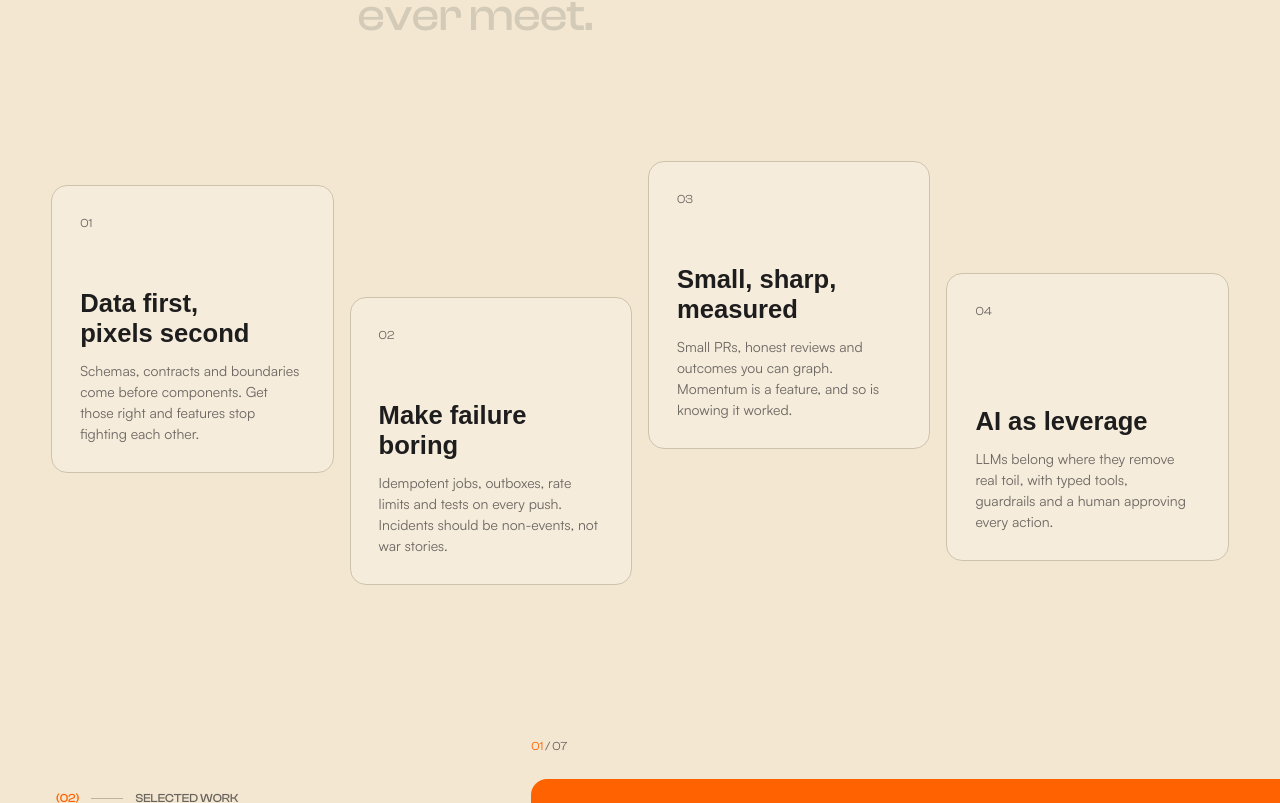
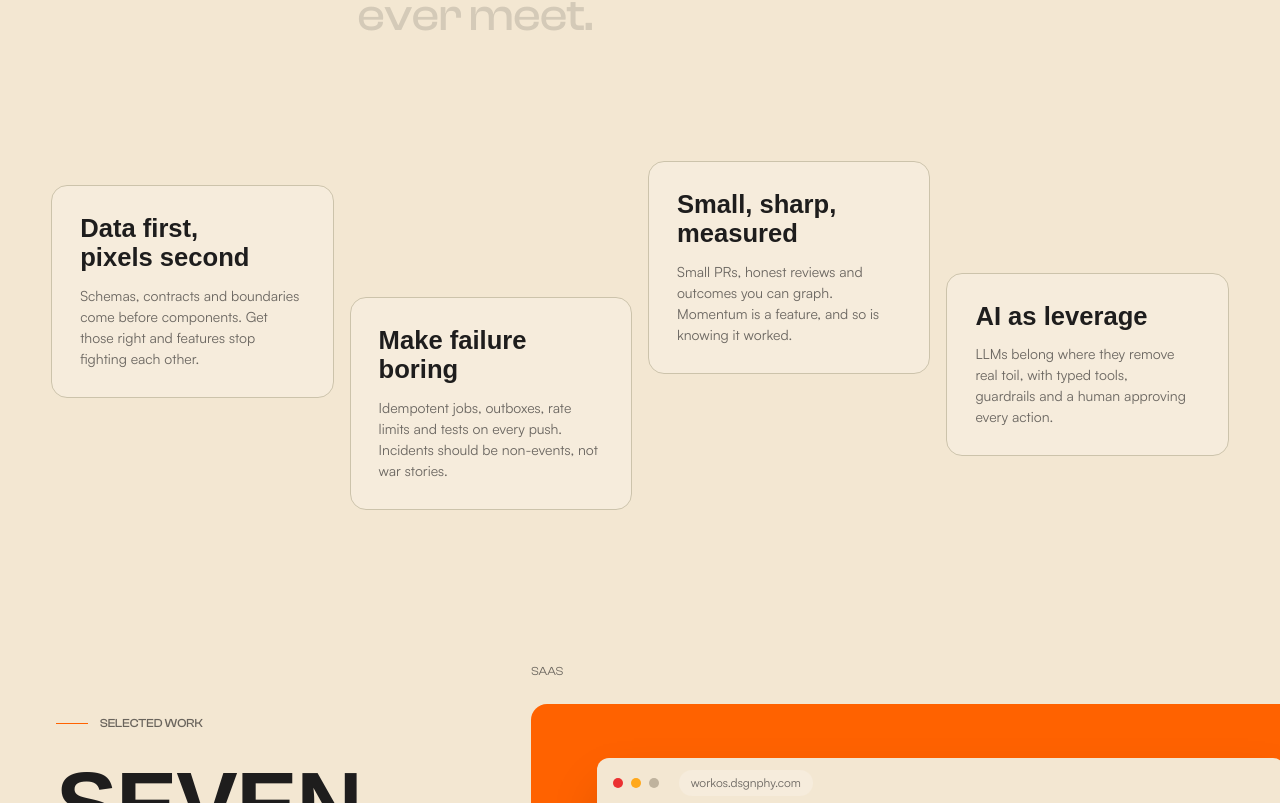
Before and after one commit to imVSaini/portfolio-v2, a Next.js app: page / in a window 1280 px wide. Shown: the part 1317-2120 px from the top of the page. Built offline with nearby package versions, Linux system fonts and the light colour scheme; a web font is replaced by a local one.

Commit message:
Refactor SectionLabel component to remove index prop, update multiple sections to use simplified labels, and enhance MobileMenu item rendering for improved accessibility.

```diff
--- a/src/components/layout/MobileMenu.tsx
+++ b/src/components/layout/MobileMenu.tsx
@@ -50,7 +50,7 @@ export function MobileMenu({ className }: { className?: string }) {
           </div>
           <nav aria-label="Mobile">
             <ul className="flex flex-col gap-1">
-              {nav.map((item, i) => (
+              {nav.map((item) => (
                 <li key={item.href}>
                   <ScrollLink
                     href={item.href}
@@ -59,9 +59,8 @@ export function MobileMenu({ className }: { className?: string }) {
                       pendingTarget.current = item.href;
                       setOpen(false);
                     }}
-                    className="flex items-baseline gap-4 py-1 font-display text-h3 font-semibold uppercase intent:text-accent"
+                    className="block py-1 font-display text-h3 font-semibold uppercase intent:text-accent"
                   >
-                    <span className="text-p4 text-muted">0{i + 1}</span>
                     {item.label}
                   </ScrollLink>
                 </li>
--- a/src/components/sections/Approach.tsx
+++ b/src/components/sections/Approach.tsx
@@ -36,7 +36,7 @@ export function Approach() {
     >
       <div className="grid gap-12 md:grid-cols-12">
         <div className="md:col-span-3">
-          <SectionLabel index="01">Approach</SectionLabel>
+          <SectionLabel>Approach</SectionLabel>
         </div>
         <div className="md:col-span-9">
           <h2 id="approach-title" className="sr-only">
@@ -49,15 +49,14 @@ export function Approach() {
         </div>
       </div>
 
-      <ol className="mt-24 grid gap-4 sm:grid-cols-2 lg:grid-cols-4 lg:items-start">
-        {principles.map((item, i) => (
+      <ul className="mt-24 grid gap-4 sm:grid-cols-2 lg:grid-cols-4 lg:items-start">
+        {principles.map((item) => (
           <li
             key={item.title}
             data-scroll=""
             data-scroll-speed={item.speed}
-            className="group relative flex min-h-72 flex-col justify-between gap-10 overflow-hidden rounded-2xl border border-line bg-surface p-7 transition-colors duration-500 corner-squircle hover:border-line-strong lg:even:mt-16 dark:bg-soot/60"
+            className="group relative flex flex-col overflow-hidden rounded-2xl border border-line bg-surface p-7 transition-colors duration-500 corner-squircle hover:border-line-strong lg:even:mt-16 dark:bg-soot/60"
           >
-            <span className="font-display text-p4 text-muted">0{i + 1}</span>
             <div className="flex flex-col gap-3">
               <h3 className="text-h4">{item.title}</h3>
               <p className="text-p3 text-muted">{item.body}</p>
@@ -68,7 +67,7 @@ export function Approach() {
             />
           </li>
         ))}
-      </ol>
+      </ul>
     </section>
   );
 }
--- a/src/components/sections/Contact.tsx
+++ b/src/components/sections/Contact.tsx
@@ -20,9 +20,7 @@ export function Contact() {
       />
 
       <div className="relative container-page flex flex-col gap-16">
-        <SectionLabel index="05" className="text-manila-light/60">
-          Contact
-        </SectionLabel>
+        <SectionLabel className="text-manila-light/60">Contact</SectionLabel>
 
         <RevealText as="h2" id="contact-title" className="text-h1 uppercase">
           Have a hard problem? Let’s build the <span className="text-accent">calm version.</span>
--- a/src/components/sections/Experience.tsx
+++ b/src/components/sections/Experience.tsx
@@ -65,7 +65,7 @@ export function Experience() {
     >
       <div className="grid gap-10 md:grid-cols-12 md:items-end">
         <div className="flex flex-col gap-8 md:col-span-8">
-          <SectionLabel index="03">Experience</SectionLabel>
+          <SectionLabel>Experience</SectionLabel>
           <RevealText as="h2" id="experience-title" className="text-h2 uppercase">
             Seven years of keeping production calm.
           </RevealText>
--- a/src/components/sections/Skills.tsx
+++ b/src/components/sections/Skills.tsx
@@ -38,7 +38,7 @@ export function Skills() {
     <section id="skills" aria-labelledby="skills-title" className="relative py-28 md:py-40">
       <div className="container-page grid gap-10 md:grid-cols-12 md:items-end">
         <div className="flex flex-col gap-8 md:col-span-8">
-          <SectionLabel index="04">Skills</SectionLabel>
+          <SectionLabel>Skills</SectionLabel>
           <RevealText as="h2" id="skills-title" className="text-h2 uppercase">
             One toolbox, the whole stack.
           </RevealText>
--- a/src/components/sections/Work.tsx
+++ b/src/components/sections/Work.tsx
@@ -18,21 +18,13 @@ function hostname(url: string) {
   return new URL(url).hostname.replace(/^www\./, "");
 }
 
-function ProjectPanel({ project, index }: { project: Project; index: number }) {
-  const number = String(index + 1).padStart(2, "0");
-  const total = String(projects.length).padStart(2, "0");
-
+function ProjectPanel({ project }: { project: Project }) {
   return (
     <article
       data-h-panel=""
       className="group flex w-[86vw] shrink-0 snap-center flex-col gap-6 sm:w-[70vw] md:h-[78svh] md:w-[min(64vw,60rem)]"
     >
-      <div className="flex items-center justify-between font-display text-p4 text-muted uppercase">
-        <span>
-          <span className="text-accent">{number}</span> / {total}
-        </span>
-        <span>{project.category}</span>
-      </div>
+      <p className="font-display text-p4 text-muted uppercase">{project.category}</p>
 
       <a
         href={project.url}
@@ -113,7 +105,7 @@ export function Work() {
   return (
     <HorizontalSection id="work" label="Selected work" className="py-24 md:py-0">
       <div className="flex w-[86vw] shrink-0 snap-start flex-col justify-center gap-8 sm:w-[60vw] md:w-[34vw] md:min-w-104">
-        <SectionLabel index="02">Selected work</SectionLabel>
+        <SectionLabel>Selected work</SectionLabel>
         <h2 className="text-h2 uppercase">
           Seven builds,{" "}
           <span className="text-stroke-faded-black dark:text-stroke-manila-light">
@@ -129,8 +121,8 @@ export function Work() {
         </p>
       </div>
 
-      {projects.map((project, index) => (
-        <ProjectPanel key={project.slug} project={project} index={index} />
+      {projects.map((project) => (
+        <ProjectPanel key={project.slug} project={project} />
       ))}
 
       {github && (
--- a/src/components/ui/SectionLabel.tsx
+++ b/src/components/ui/SectionLabel.tsx
@@ -1,15 +1,7 @@
 import { cn } from "@/lib/cn";
 
-/** Small index + title eyebrow that opens each section, e.g. "(02) Selected work". */
-export function SectionLabel({
-  index,
-  children,
-  className,
-}: {
-  index: string;
-  children: string;
-  className?: string;
-}) {
+/** Small eyebrow that opens each section, e.g. "— Selected work". */
+export function SectionLabel({ children, className }: { children: string; className?: string }) {
   return (
     <p
       className={cn(
@@ -17,8 +9,7 @@ export function SectionLabel({
         className,
       )}
     >
-      <span className="text-accent">({index})</span>
-      <span className="h-px w-8 bg-line-strong" aria-hidden="true" />
+      <span className="h-px w-8 bg-accent" aria-hidden="true" />
       {children}
     </p>
   );
```
